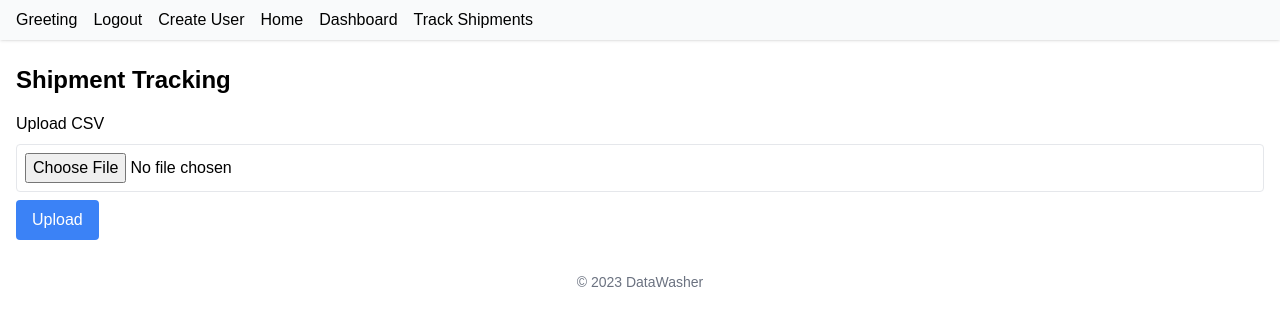
After one commit to kamekazz/DataWasher, a Flask app: page /track-shipments in a window 1280 px wide. The commit adds this page. Shown: the top 326 px of the page. Run offline with Flask 3, Linux system fonts and the light colour scheme; the visitor is signed in with stand-in values (Sample User, id 1); some libraries are stand-ins or nearby versions.

Commit message:
Add FedEx tracking page and API integration

```diff
--- /dev/null
+++ b/logic/tracking_status.py
@@ -0,0 +1,80 @@
+import os
+import pandas as pd
+import requests
+
+FEDEX_OAUTH_URL = "https://apis.fedex.com/oauth/token"
+FEDEX_TRACK_URL = "https://apis.fedex.com/track/v1/trackingnumbers"
+
+
+class FedExAPIError(Exception):
+    pass
+
+
+def _get_oauth_token():
+    """Fetch OAuth token using client credentials."""
+    client_id = os.getenv("FEDEX_CLIENT_ID")
+    client_secret = os.getenv("FEDEX_CLIENT_SECRET")
+    if not client_id or not client_secret:
+        raise FedExAPIError("FedEx API credentials not configured")
+
+    data = {
+        "grant_type": "client_credentials",
+        "client_id": client_id,
+        "client_secret": client_secret,
+    }
+    resp = requests.post(FEDEX_OAUTH_URL, data=data, timeout=10)
+    if resp.status_code != 200:
+        raise FedExAPIError(f"OAuth request failed: {resp.status_code} {resp.text}")
+    return resp.json().get("access_token")
+
+
+def fetch_tracking_statuses(tracking_numbers):
+    """Return a list of dicts with tracking_number and status keys."""
+    if not tracking_numbers:
+        return []
+
+    token = _get_oauth_token()
+    headers = {
+        "Authorization": f"Bearer {token}",
+        "Content-Type": "application/json",
+    }
+    body = {
+        "trackingInfo": [
+            {"trackingNumberInfo": {"trackingNumber": num}}
+            for num in tracking_numbers
+        ]
+    }
+    resp = requests.post(FEDEX_TRACK_URL, json=body, headers=headers, timeout=10)
+    if resp.status_code != 200:
+        raise FedExAPIError(f"Track request failed: {resp.status_code} {resp.text}")
+
+    statuses = []
+    data = resp.json()
+    results = data.get("output", {}).get("completeTrackResults", [])
+    for item in results:
+        track_data = item.get("trackResults", [{}])[0]
+        num = track_data.get("trackingNumber")
+        status = track_data.get("latestStatusDetail", {}).get("statusByLocale", "Unknown")
+        statuses.append({"tracking_number": num, "status": status})
+    return statuses
+
+
+def process_tracking_csv(uploaded_file):
+    """Parse uploaded CSV and return message and tracking statuses."""
+    if not uploaded_file or not uploaded_file.filename:
+        return "No file uploaded", None
+    try:
+        df = pd.read_csv(uploaded_file)
+        track_col = next(
+            (c for c in df.columns if c.lower().replace(" ", "") in ["tracking", "trackingnumber", "trackingno", "tracking#", "trackingnum"]),
+            None,
+        )
+        if not track_col:
+            return "Tracking number column not found", None
+        tracking_numbers = df[track_col].astype(str).tolist()
+        statuses = fetch_tracking_statuses(tracking_numbers)
+        return f"Processed {uploaded_file.filename}", statuses
+    except FedExAPIError as exc:
+        return str(exc), None
+    except Exception as exc:
+        return f"Error processing file: {exc}", None
--- a/requirements.txt
+++ b/requirements.txt
@@ -28,3 +28,4 @@ typing_extensions==4.14.0
 tzdata==2025.2
 Werkzeug==3.1.3
 WTForms==3.2.1
+requests==2.31.0
--- a/routes.py
+++ b/routes.py
@@ -2,6 +2,7 @@ import os
 from flask import Blueprint, render_template, request, redirect, url_for
 from flask_login import login_user, logout_user, login_required
 from logic.one_hour_report import count_assigned_tasks
+from logic.tracking_status import process_tracking_csv
 from models import db, User
 
 bp = Blueprint("main", __name__)
@@ -94,6 +95,23 @@ def one_hour_report():
     )
 
 
+@bp.route("/track-shipments", methods=["GET", "POST"])
+@login_required
+def track_shipments():
+    message = None
+    statuses = None
+    if request.method == "POST":
+        uploaded_file = request.files.get("file")
+        message, statuses = process_tracking_csv(uploaded_file)
+    return render_template(
+        "pages/track_shipments.html",
+        title="Shipment Tracking",
+        message=message if statuses else None,
+        error=None if statuses else message,
+        statuses=statuses,
+    )
+
+
 @bp.route("/greet/<name>")
 def greet(name):
     return f"<p>Hello, {name}!</p>"
--- a/templates/elements/header.html
+++ b/templates/elements/header.html
@@ -17,5 +17,6 @@
             <a href="{{ url_for('main.create_user') }}">Create User</a>
             <a href="{{ url_for('main.home') }}">Home</a>
             <a href="{{ url_for('main.dashboard') }}">Dashboard</a>
+            <a href="{{ url_for('main.track_shipments') }}">Track Shipments</a>
         </nav>
     </header>
--- /dev/null
+++ b/templates/pages/track_shipments.html
@@ -0,0 +1,36 @@
+{% include 'elements/header.html' %}
+<div class="container mx-auto px-4">
+    <h1 class="text-2xl font-bold mb-4">Shipment Tracking</h1>
+    {% if message %}
+    <p class="mb-4 text-success">{{ message }}</p>
+    {% endif %}
+    {% if error and not message %}
+    <p class="mb-4 text-red-600">{{ error }}</p>
+    {% endif %}
+    <form method="post" enctype="multipart/form-data" class="mb-6">
+        <label for="file" class="block mb-2 font-medium">Upload CSV</label>
+        <input id="file" name="file" type="file" class="border p-2 rounded w-full" />
+        <button type="submit" class="mt-2 px-4 py-2 bg-blue-500 text-white rounded">Upload</button>
+    </form>
+
+    {% if statuses %}
+    <h2 class="text-xl font-bold mt-4">Tracking Statuses</h2>
+    <table class="table-auto border-collapse mt-2 palette-table">
+        <thead>
+            <tr>
+                <th class="border px-4 py-2">Tracking Number</th>
+                <th class="border px-4 py-2">Status</th>
+            </tr>
+        </thead>
+        <tbody>
+            {% for row in statuses %}
+            <tr>
+                <td class="border px-4 py-2">{{ row.tracking_number }}</td>
+                <td class="border px-4 py-2">{{ row.status }}</td>
+            </tr>
+            {% endfor %}
+        </tbody>
+    </table>
+    {% endif %}
+</div>
+{% include 'elements/footer.html' %}
```
Also changed, not shown: README.md.
